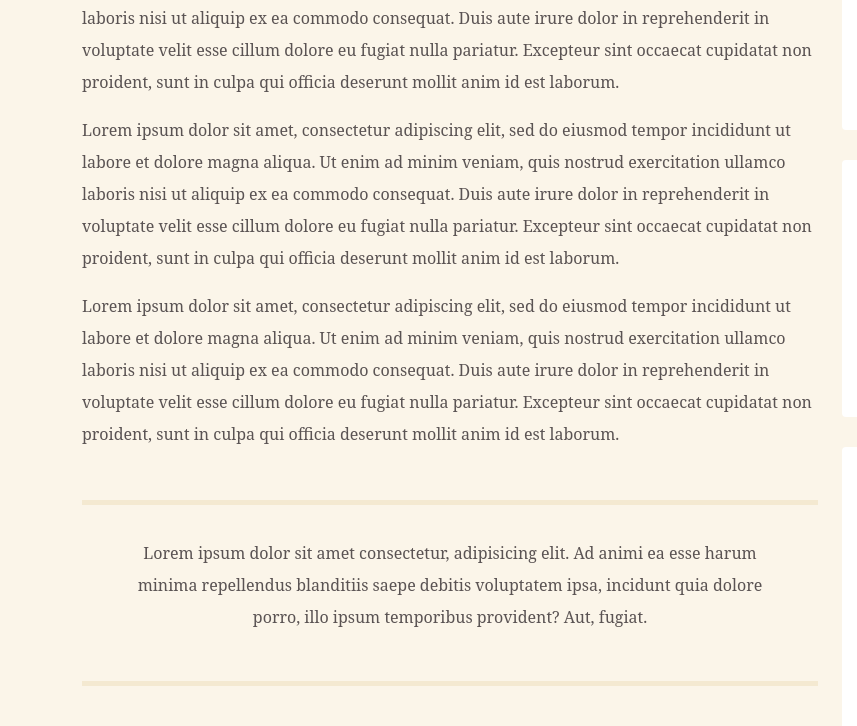
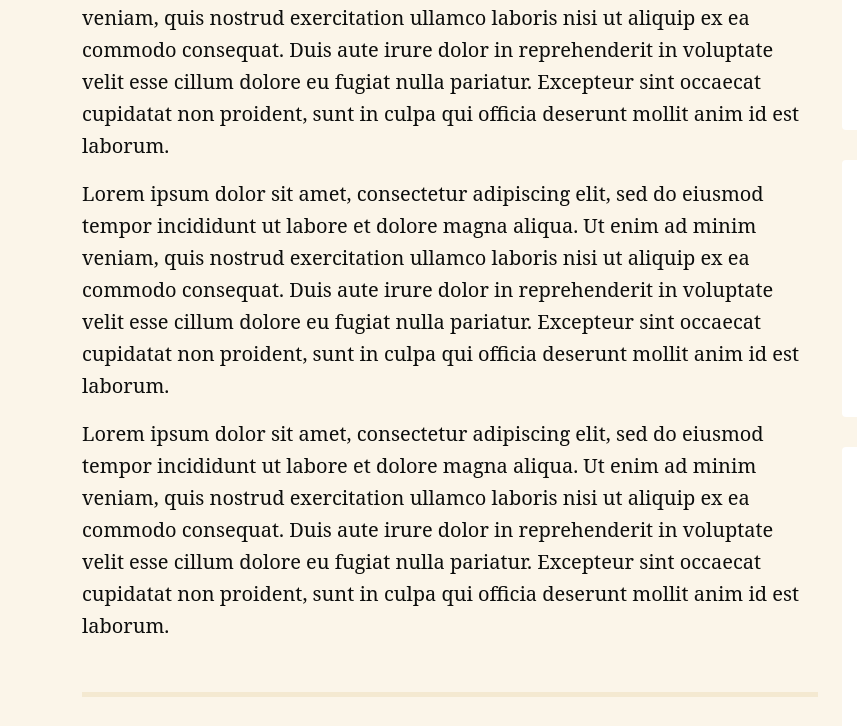
Before and after one commit to iamjoshade/Above-beyond-html-template, a website: page single.html in a window 1280 px wide. Shown: the part 1074-1800 px from the top of the page, 0-857 px from the left. Drawn offline with Linux system fonts and the light colour scheme; a web font is replaced by a local one.

Commit message:
changed the font size on single blog post page

```diff
--- a/scss/components/_general.scss
+++ b/scss/components/_general.scss
@@ -51,9 +51,12 @@ blockquote{
         border-bottom: 5px solid #F4E9D1;
         margin-top: 50px;
 
+
         & p{
-            font-size: 1rem;
-            font-weight: 300;
+            font-size: 1rem !important;
+            font-weight: 600 !important;
+            color: $rosewood-btn-3 !important;
+            font-style: italic;
         }
 
 }
--- a/scss/sections/blog.scss
+++ b/scss/sections/blog.scss
@@ -60,7 +60,13 @@
         & a{
             color: $davy-gray;
             margin-left: 5px;
-            font-weight: 300;
+            font-weight: 600;
+            transition: all;
+
+            &:hover{
+                color: $rosewood-btn-3;
+                transition: 0.3s ease-in-out;
+            }
         }
     }
 
@@ -82,9 +88,10 @@
     & .post-content-desc{
 
         & p{
-            font-size: 1rem;
+            font-size: 1.25rem;
             font-weight: 500;
             line-height: 2rem;
+            color: $header-bg;
         }
 
     }
```
Also changed, not shown: assets/css/main.css, assets/css/sections/blog.css, 2 other files.
